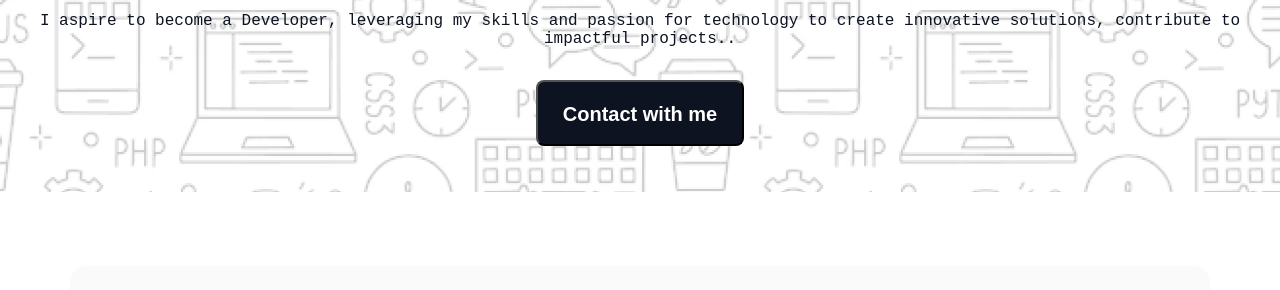
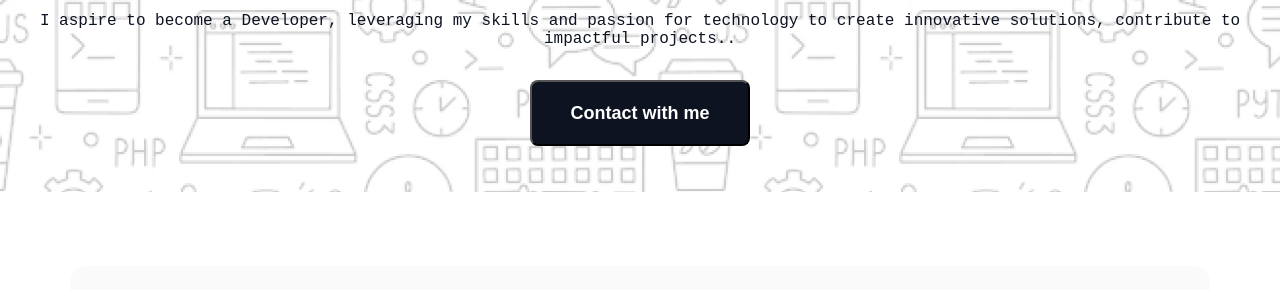
Before and after one commit to ayubislam1/Assignment1, a plain HTML site: page index.html in a window 1280 px wide. Shown: the part 510-800 px from the top of the page. Drawn offline with Linux system fonts and the light colour scheme; a web font is replaced by a local one.

Commit message:
modifying banner btn in css file

```diff
--- a/styles/style.css
+++ b/styles/style.css
@@ -72,8 +72,8 @@ body {
 .banner-btn {
 	margin-top: 32px;
 	height: 66px;
-	width: 208px;
-	font-size: 20px;
+	width: 220px;
+	font-size: 18px;
 	font-weight: 600;
 	color: white;
 	background-color: #0d1321;
```
